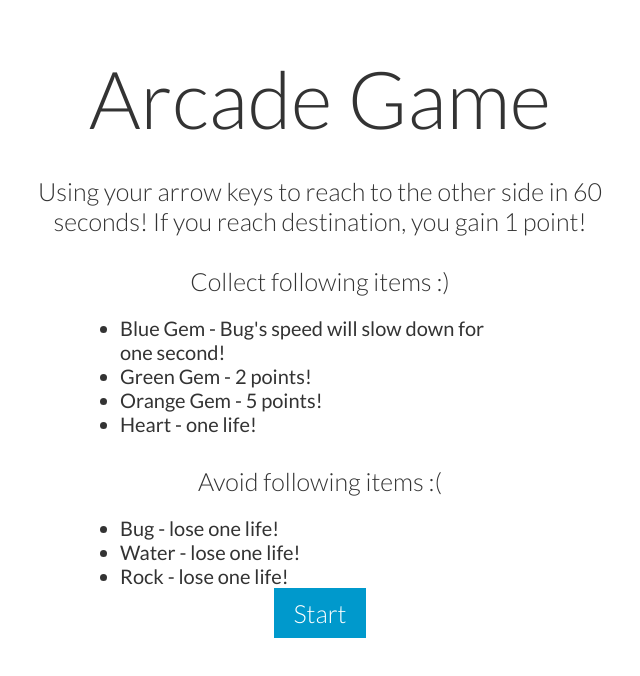
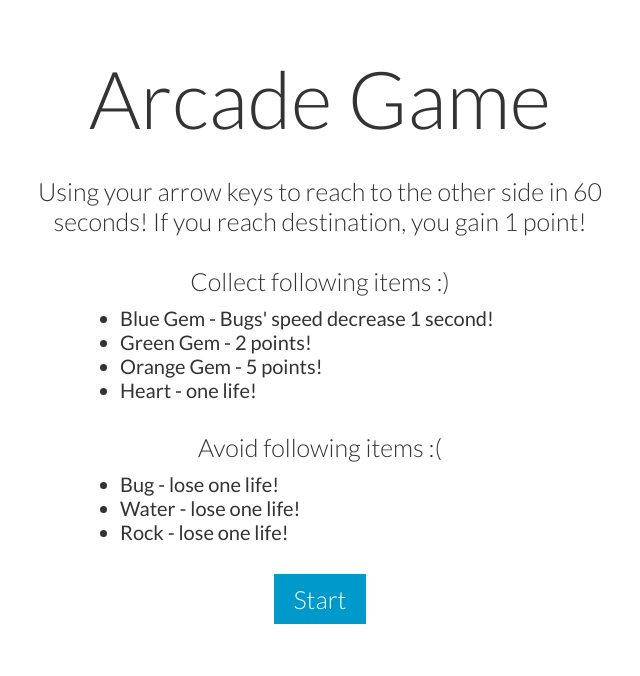
Before and after one commit to lei-clearsky/p3-arcade-game, a plain HTML site: page index.html in a window 1280 px wide. Shown: the whole page, without its empty margins (320-960 px from the left). Drawn offline with Linux system fonts and the light colour scheme.

Commit message:
update css, readme and index

```diff
--- a/css/style.css
+++ b/css/style.css
@@ -23,7 +23,7 @@ h1{
 h2 {
 	font-size: 25px;
 	font-weight:300;
-	margin: 30px auto 20px auto;
+	margin: 30px auto 10px auto;
 	width: 600px;
 }
 ul{
@@ -43,7 +43,9 @@ ul{
 	font-size: 30px;
 	font-weight: 300;
 }
-
+#instruction{
+	margin-bottom:30px;
+}
 button {
 	font-size: 25px;
 	font-weight:300;
--- a/index.html
+++ b/index.html
@@ -12,7 +12,7 @@
 			<h2>Using your arrow keys to reach to the other side in 60 seconds! If you reach destination, you gain 1 point!</h2>
 			<h2>Collect following items :)</h2>
 			<ul>
-				<li>Blue Gem - Bug's speed will slow down for one second!</li>
+				<li>Blue Gem - Bugs' speed decrease 1 second!</li>
 				<li>Green Gem - 2 points!</li>
 				<li>Orange Gem - 5 points!</li>
 				<li>Heart - one life!</li>
```
Also changed, not shown: 1 other file.
